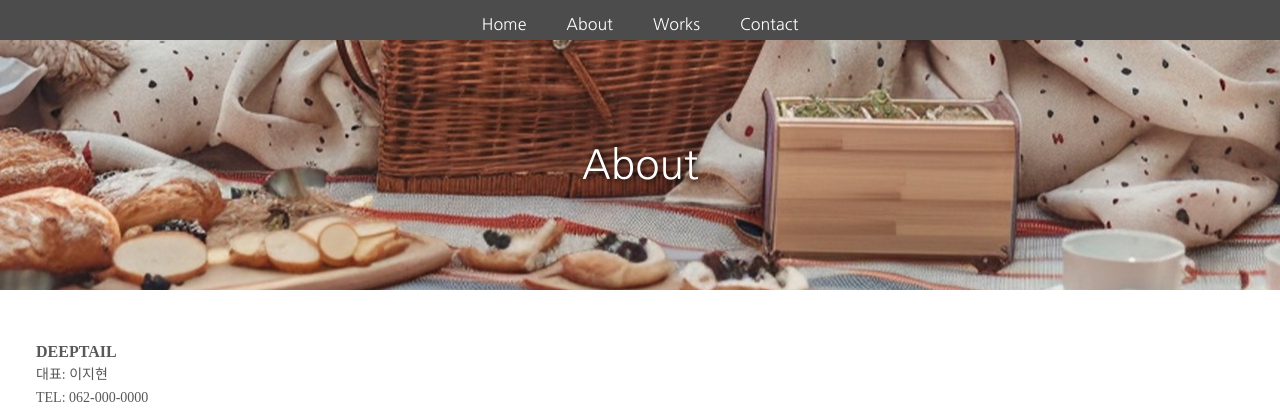
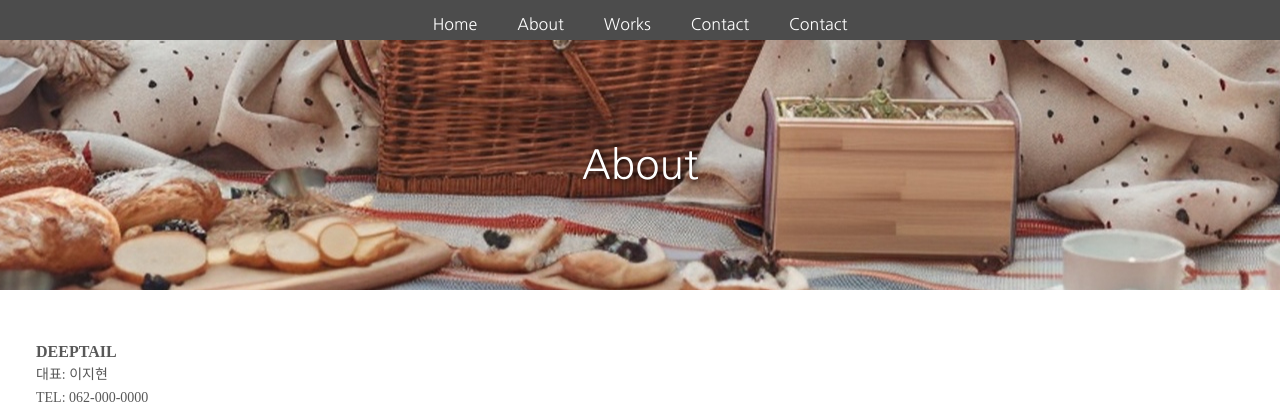
Before and after one commit to missjini/deepTail, a PHP site: page /about.php in a window 1280 px wide; the page is wider, and only the part inside the window is pictured. Shown: the top 411 px of that part. Run offline with PHP 8.4, Linux system fonts and the light colour scheme; some web fonts are replaced.

Commit message:
한줄 더 추가해봄 일단 테스트!

```diff
--- a/header.php
+++ b/header.php
@@ -14,4 +14,8 @@
     <a href="contact.php">
         <div class="menu_bt">Contact</div>
     </a>
+
+    <a href="contact.php">
+        <div class="menu_bt">Contact</div>
+    </a>
 </div>
```
